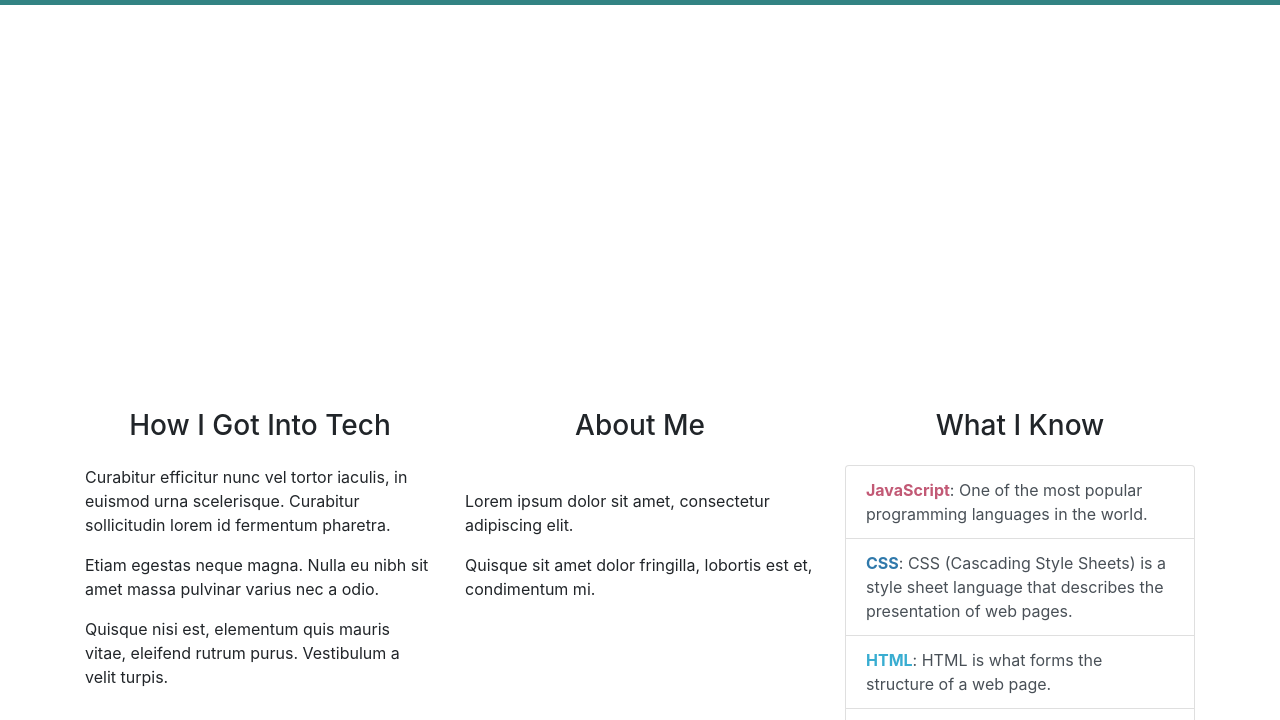
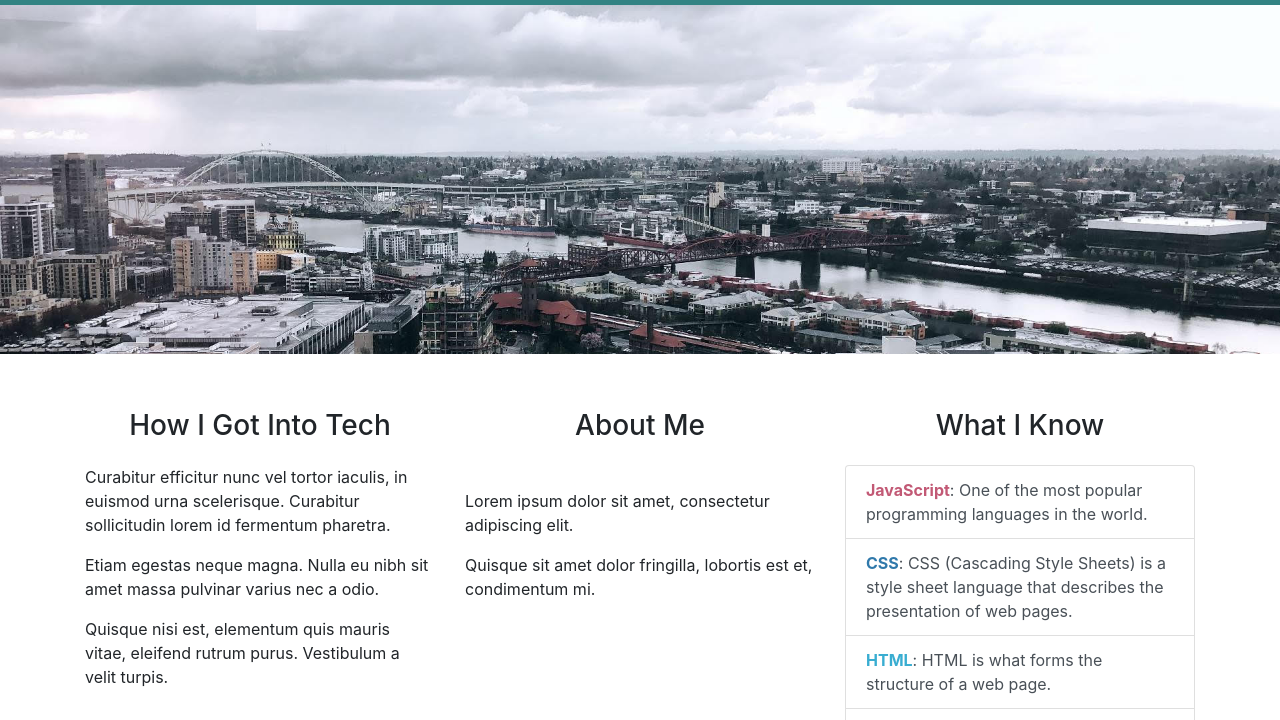
Before and after one commit to salgc826/salgc826.github.io, a plain HTML site: page index.html in a window 1280 px wide. Shown: the part 69-789 px from the top of the page. Drawn offline with nearby package versions, Linux system fonts and the light colour scheme; files whose address does not match are found by name.

Commit message:
portland image

```diff
--- a/css/custom.css
+++ b/css/custom.css
@@ -70,7 +70,7 @@ h3 {
 }
 
 .jumbotron {
-    background-image: url('/Users/carlossalgado/Desktop/salgc826.github.io/images/carlos.jpg');
+    background-image: url('/Users/carlossalgado/Desktop/salgc826.github.io/images/portland.jpg');
     background-size: cover;
     padding: 7rem 7rem;
 }
```
